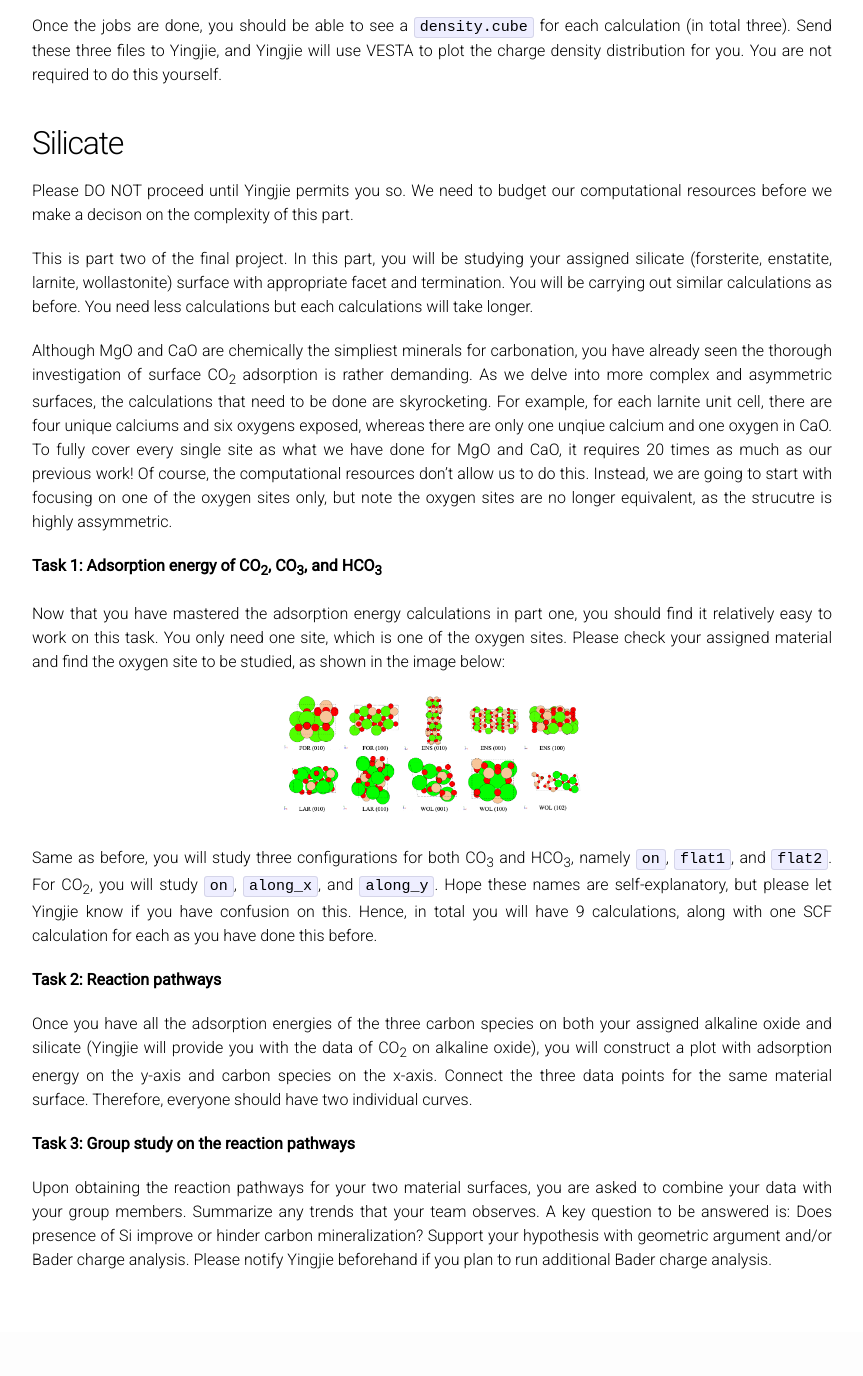
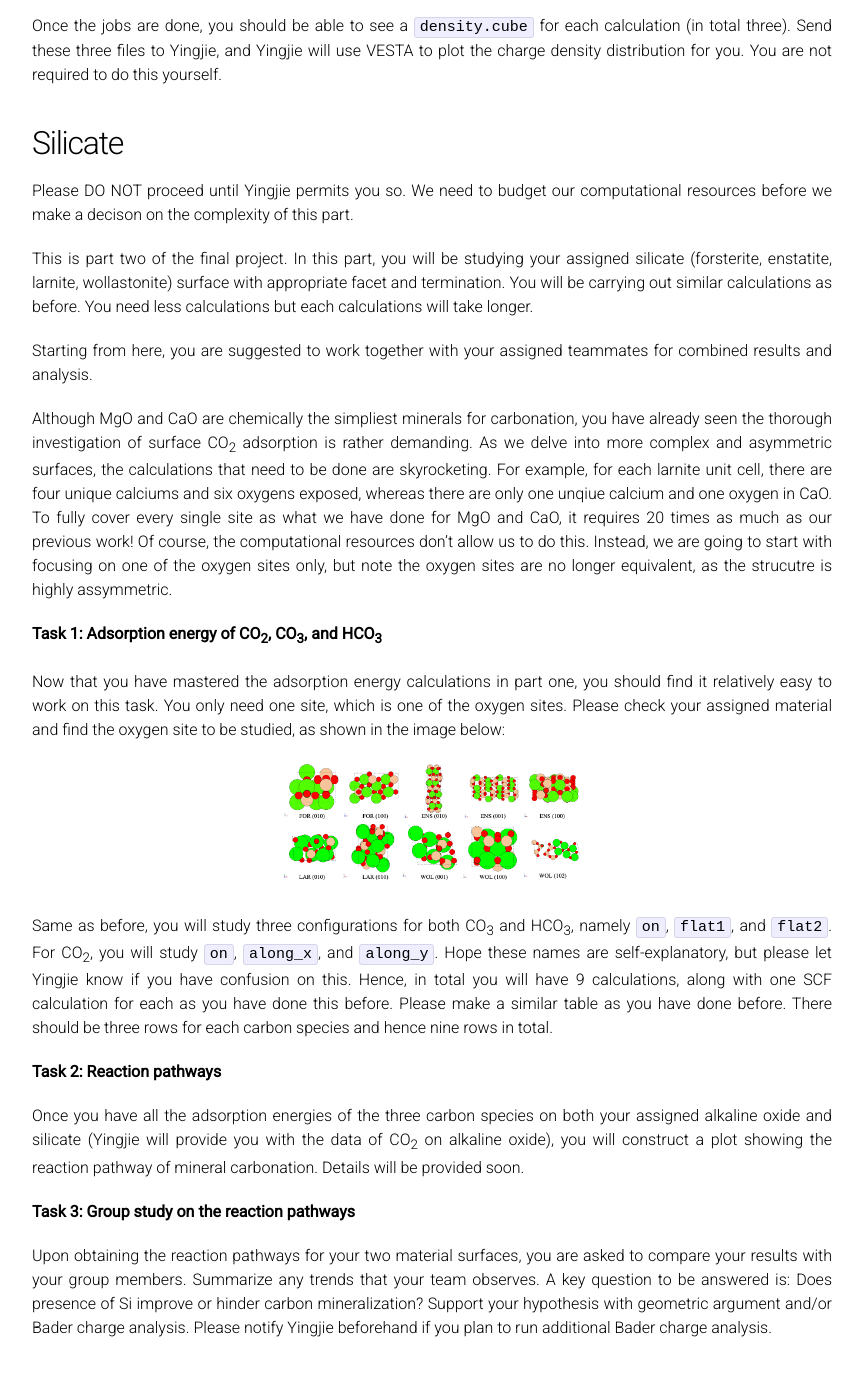
Before and after one commit to UPennCBE544/2023.github.io, a Jekyll site: the page built from ProjectDescription.md, in a window 1280 px wide and 1400 px high, scrolled down 11263 px. Shown: the top 1376 px of the window, without its empty margins (208-1071 px from the left). Built offline with Jekyll 4.4.1, drawn with Linux system fonts in a browser that asks for light colours; formulas are drawn with MathJax 3; our own code applies the rules of GitHub Pages for plain Markdown files; before the commit the page ends 12595 px from its top, so only the background shows below that.

Commit message:
Update ProjectDescription.md

```diff
--- a/ProjectDescription.md
+++ b/ProjectDescription.md
@@ -266,6 +266,8 @@ Please DO NOT proceed until Yingjie permits you so. We need to budget our comput
 
 This is part two of the final project. In this part, you will be studying your assigned silicate (forsterite, enstatite, larnite, wollastonite) surface with appropriate facet and termination. You will be carrying out similar calculations as before. You need less calculations but each calculations will take longer.
 
+Starting from here, you are suggested to work together with your assigned teammates for combined results and analysis.
+
 Although MgO and CaO are chemically the simpliest minerals for carbonation, you have already seen the thorough investigation of surface CO<sub>2</sub> adsorption is rather demanding. As we delve into more complex and asymmetric surfaces, the calculations that need to be done are skyrocketing. For example, for each larnite unit cell, there are four unique calciums and six oxygens exposed, whereas there are only one unqiue calcium and one oxygen in CaO. To fully cover every single site as what we have done for MgO and CaO, it requires 20 times as much as our previous work! Of course, the computational resources don't allow us to do this. Instead, we are going to start with focusing on one of the oxygen sites only, but note the oxygen sites are no longer equivalent, as the strucutre is highly assymmetric.
 
 **Task 1: Adsorption energy of CO<sub>2</sub>, CO<sub>3</sub>, and HCO<sub>3</sub>**
@@ -275,12 +277,12 @@ Now that you have mastered the adsorption energy calculations in part one, you s
 <center><img src="../Images/O_site.png" alt="window" style="width: 300px;"/><br>
 </center>
 
-Same as before, you will study three configurations for both CO<sub>3</sub> and HCO<sub>3</sub>, namely `on`, `flat1`, and `flat2`. For CO<sub>2</sub>, you will study `on`, `along_x`, and `along_y`. Hope these names are self-explanatory, but please let Yingjie know if you have confusion on this. Hence, in total you will have 9 calculations, along with one SCF calculation for each as you have done this before.
+Same as before, you will study three configurations for both CO<sub>3</sub> and HCO<sub>3</sub>, namely `on`, `flat1`, and `flat2`. For CO<sub>2</sub>, you will study `on`, `along_x`, and `along_y`. Hope these names are self-explanatory, but please let Yingjie know if you have confusion on this. Hence, in total you will have 9 calculations, along with one SCF calculation for each as you have done this before. Please make a similar table as you have done before. There should be three rows for each carbon species and hence nine rows in total.
 
 **Task 2: Reaction pathways**
 
-Once you have all the adsorption energies of the three carbon species on both your assigned alkaline oxide and silicate (Yingjie will provide you with the data of CO<sub>2</sub> on alkaline oxide), you will construct a plot with adsorption energy on the y-axis and carbon species on the x-axis. Connect the three data points for the same material surface. Therefore, everyone should have two individual curves.
+Once you have all the adsorption energies of the three carbon species on both your assigned alkaline oxide and silicate (Yingjie will provide you with the data of CO<sub>2</sub> on alkaline oxide), you will construct a plot showing the reaction pathway of mineral carbonation. Details will be provided soon.
 
 **Task 3: Group study on the reaction pathways**
 
-Upon obtaining the reaction pathways for your two material surfaces, you are asked to combine your data with your group members. Summarize any trends that your team observes. A key question to be answered is: Does presence of Si improve or hinder carbon mineralization? Support your hypothesis with geometric argument and/or Bader charge analysis. Please notify Yingjie beforehand if you plan to run additional Bader charge analysis.
+Upon obtaining the reaction pathways for your two material surfaces, you are asked to compare your results with your group members. Summarize any trends that your team observes. A key question to be answered is: Does presence of Si improve or hinder carbon mineralization? Support your hypothesis with geometric argument and/or Bader charge analysis. Please notify Yingjie beforehand if you plan to run additional Bader charge analysis.
```
